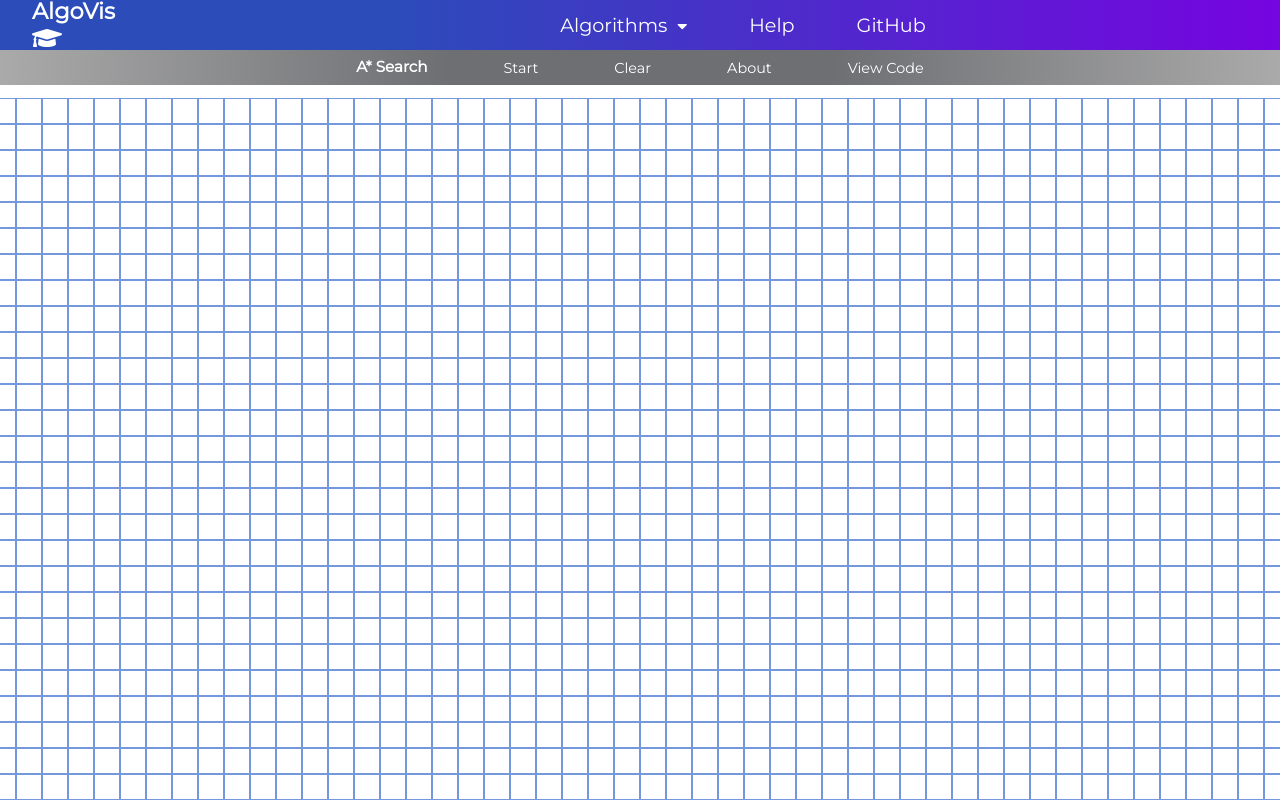
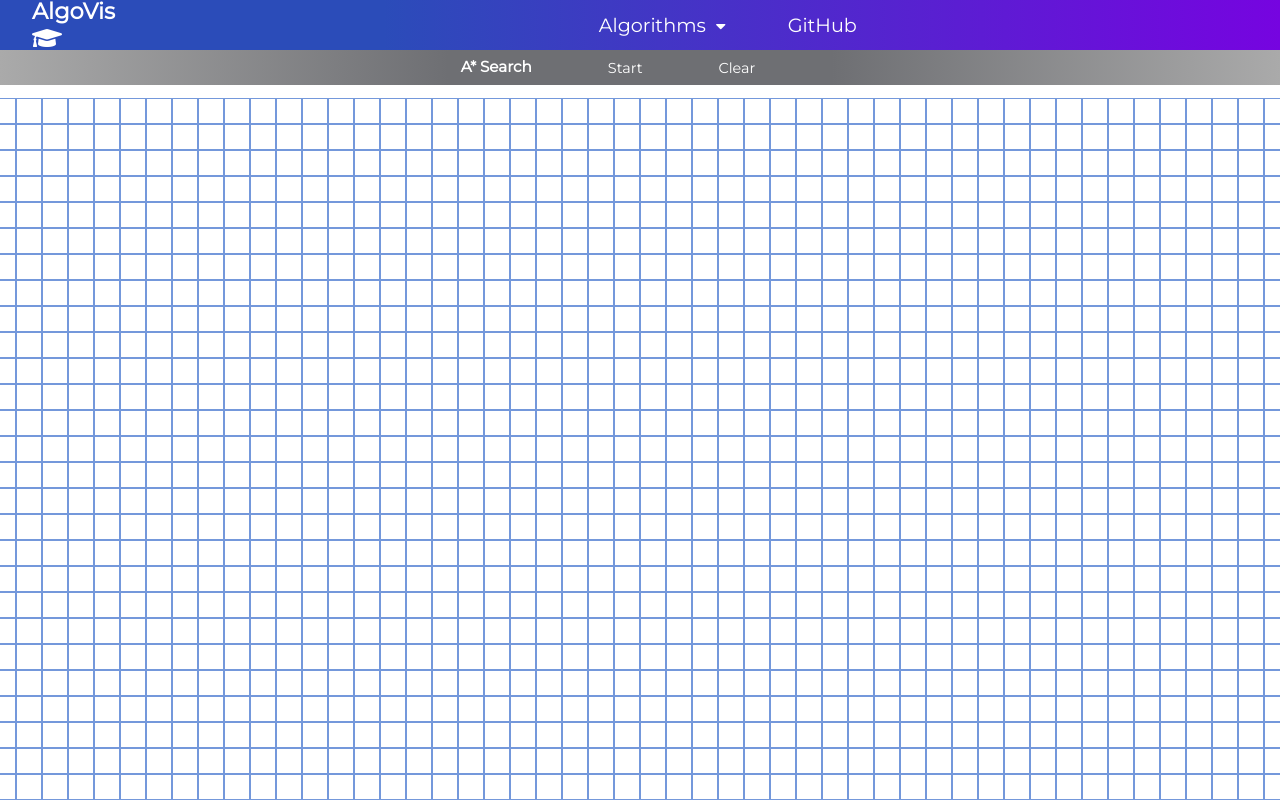
Before and after one commit to tiagopmartins/algorithm-visualizer, a React (Create React App) app: page / in a window 1280 px wide. Shown: the top 800 px of the page. Built offline with nearby package versions, Linux system fonts and the light colour scheme.

Commit message:
deleted deprecated buttons and information

```diff
--- a/src/App.js
+++ b/src/App.js
@@ -21,6 +21,8 @@ function App() {
 
   // State regarding the algorithm in use
   const [algorithmInUse, setAlgorithmInUse] = useState(AlgorithmsInfo["A_Star"]);
+  // State to tell if the visualizer is ready to use
+  const [ready, setReady] = useState(true);
   // State to tell if there is an algorithm ongoing
   const [ongoing, setOngoing] = useState(false);
   // State regarding the clicking of an element inside the grid
@@ -37,7 +39,7 @@ function App() {
       <InfoBar algorithmVisualizer={algorithmVisualizer} algorithmInUse={algorithmInUse}
                setAlgorithmInUse={setAlgorithmInUse} isStart={isStart} setIsStart={setIsStart}
                isEnd={isEnd} setIsEnd={setIsEnd} setIsWall={setIsWall} ongoing={ongoing}
-               setOngoing={setOngoing}/>
+               setOngoing={setOngoing} ready={ready} setReady={setReady}/>
 
       <Grid algorithmVisualizer={algorithmVisualizer} gridClicked={gridClicked}
             setGridClicked={setGridClicked} isStart={isStart} setIsStart={setIsStart}
--- a/src/algorithms/AlgorithmsInfo.js
+++ b/src/algorithms/AlgorithmsInfo.js
@@ -2,9 +2,6 @@
 export const AlgorithmsInfo = {
     A_Star: {
         name: "A* Search"
-    },
-    Bellman_Ford: {
-        name: "Bellman-Ford"
     },
     BFS: {
         name: "BFS"
--- a/src/algorithms/bellman-ford.js
+++ /dev/null
@@ -1,16 +0,0 @@
-/**
-    Implementation of the Bellman-Ford method.
-*/
-
-/*
- * Bellman-Ford method.
- *
- * @param algorithmVisualizer AlgorithmVisualizer object.
- */
-export async function bellman_ford(algorithmVisualizer) {
-    // Reseting the visited flag on every node
-    algorithmVisualizer.resetVisitedFlag();
-
-    // Array of the node elements present in the webpage
-    var squares = document.getElementsByClassName("square");
-}
--- a/src/components/Dropdown/DropdownItems.js
+++ b/src/components/Dropdown/DropdownItems.js
@@ -2,10 +2,6 @@
 export const DropdownItems = [
     {
         key: "A_Star",
-        className: "dropdown-el"
-    },
-    {
-        key: "Bellman_Ford",
         className: "dropdown-el"
     },
     {
--- a/src/components/InfoBar/InfoBar.css
+++ b/src/components/InfoBar/InfoBar.css
@@ -14,6 +14,7 @@
     list-style: none;
     text-align: center;
     justify-content: center;
+    padding-left: 4rem;
 }
 
 .infobar-el {
--- a/src/components/InfoBar/InfoBar.jsx
+++ b/src/components/InfoBar/InfoBar.jsx
@@ -5,7 +5,6 @@ import "./InfoBar.css"
 import React from "react"
 import { AlgorithmsInfo } from '../../algorithms/AlgorithmsInfo';
 import { a_star } from "../../algorithms/a-star"
-import { bellman_ford } from "../../algorithms/bellman-ford"
 import { BFS } from "../../algorithms/BFS"
 import { DFS } from "../../algorithms/DFS"
 import { dijkstras } from "../../algorithms/dijkstras"
@@ -17,6 +16,7 @@ function InfoBar(props) {
     async function startButton() {
         if (!props.isStart && !props.isEnd && !props.ongoing) {
             props.setIsWall(false);     // Prevents bugs
+            props.setReady(false);
             props.setOngoing(true);     // Currently an algorithm is running
 
             // Existing promises
@@ -26,9 +26,6 @@ function InfoBar(props) {
 
             if (props.algorithmInUse === AlgorithmsInfo.A_Star)
                 promises = a_star(props.algorithmVisualizer);
-
-            else if (props.algorithmInUse === AlgorithmsInfo.Bellman_Ford)
-                promises = bellman_ford(props.algorithmVisualizer);
 
             else if (props.algorithmInUse === AlgorithmsInfo.BFS)
                 promises = BFS(props.algorithmVisualizer);
@@ -58,6 +55,8 @@ function InfoBar(props) {
     function clearButton() {
         if (props.ongoing)      // Algorithm ongoing
             return;
+
+        props.setReady(true);   // Grid ready again
 
         // Clearing the internal representation
         props.algorithmVisualizer.clearGrid();
@@ -142,12 +141,6 @@ function InfoBar(props) {
                 <li key="2">
                     <button className="infobar-el" onClick={clearButton}>Clear</button>
                 </li>
-                <li key="3">
-                    <button className="infobar-el">About</button>
-                </li>
-                <li key="4">
-                    <button className="infobar-el">View Code</button>
-                </li>
             </ul>
         </div>
     );
--- a/src/components/NavBar/NavBar.css
+++ b/src/components/NavBar/NavBar.css
@@ -26,7 +26,7 @@
     display: grid;
     grid-template-columns: repeat(4, auto);
     grid-column-gap: 3rem;
-    margin-left: 8.2rem;
+    margin-left: 9.4rem;
     list-style: none;
     text-align: center;
     justify-content: center;
--- a/src/components/NavBar/NavBar.jsx
+++ b/src/components/NavBar/NavBar.jsx
@@ -24,9 +24,6 @@ function NavBar(props) {
                 {dropdown && <Dropdown setAlgorithmInUse={props.setAlgorithmInUse}/>}
             </li>
             <li key="1">
-                <a className="navbar-el" href="">Help</a>
-            </li>
-            <li key="2">
                 <a className="navbar-el" href="https://github.com/tiagopmartins/algorithm-visualizer">GitHub</a>
             </li>
         </ul>
```
Also changed, not shown: 1 other file (tests, documents, lock files or other folders).
